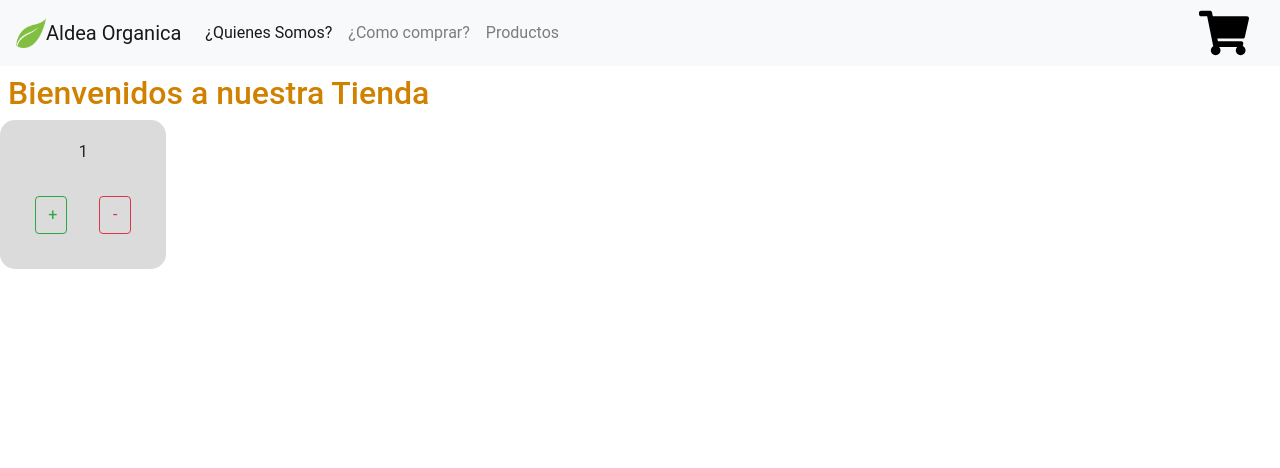
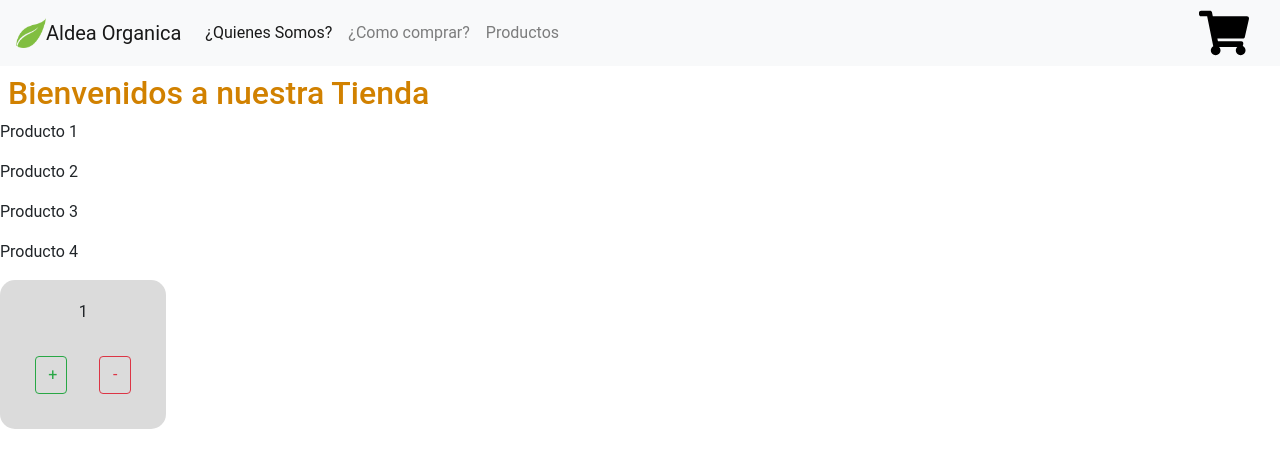
Before and after one commit to DamiRisso/ReactAPP, a React (Create React App) app: page / in a window 1280 px wide. Shown: the top 468 px of the page. Built offline with nearby package versions, Linux system fonts and the light colour scheme.

Commit message:
Add files via upload

```diff
--- /dev/null
+++ b/src/components/Item.js
@@ -0,0 +1,13 @@
+//Componente Item.js:
+import React from 'react';
+import ItemList from './ItemList'
+
+const Item = ({item}) => {
+    return(
+        <>
+        <p className="Item">{item}</p>
+        </>
+    )
+}
+
+export default Item;
--- /dev/null
+++ b/src/components/ItemList.js
@@ -0,0 +1,33 @@
+//Componente ItemList.js:
+import React from 'react';
+import Item from './Item'
+
+
+
+const ItemList = () => {
+let productos = [
+    "Producto 1",
+    "Producto 2",
+    "Producto 3",
+    "Producto 4"
+      ];
+    const[items, setItems] = React.useState(productos)
+    return(
+    <>
+     {
+         /*  setTimeout(()=> {
+            items.map((elemento, indice)=>{
+                return <Item item={elemento} />
+            })
+         },2000)*/
+
+            items.map((elemento, indice)=>{
+                return <Item item={elemento} />
+            })
+
+     }
+
+    </>
+    )
+}
+export default ItemList;
--- a/src/components/ItemListContainer.js
+++ b/src/components/ItemListContainer.js
@@ -1,9 +1,22 @@
 import React from 'react';
+import ItemList from './ItemList';
 
+	/*let productos = [
+		"producto 1",
+		"producto 2",
+		"producto 3",
+		"producto 4"
+		  ];*/
 const ItemListContainer = ({saludo}) => {
-	return (<>
+
+
+		  //const[items, setItems] = React.useState(productos)
+
+	return (
+	<div>
 	<h2 className='saludo'>{saludo}</h2>
-	</>)
+	<ItemList />
+	</div>)
 }
 
-export default ItemListContainer
+export default ItemListContainer;
```
